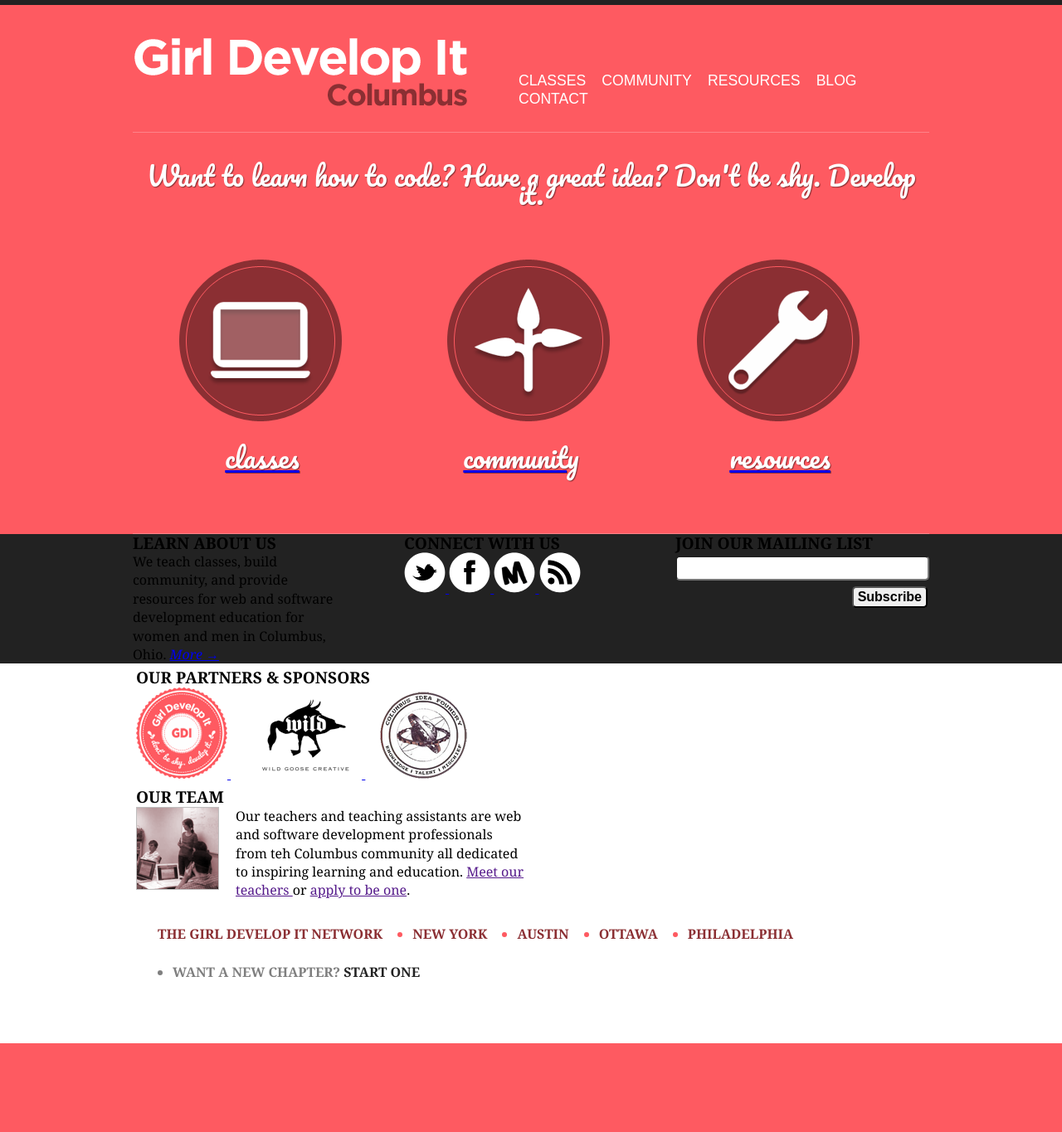
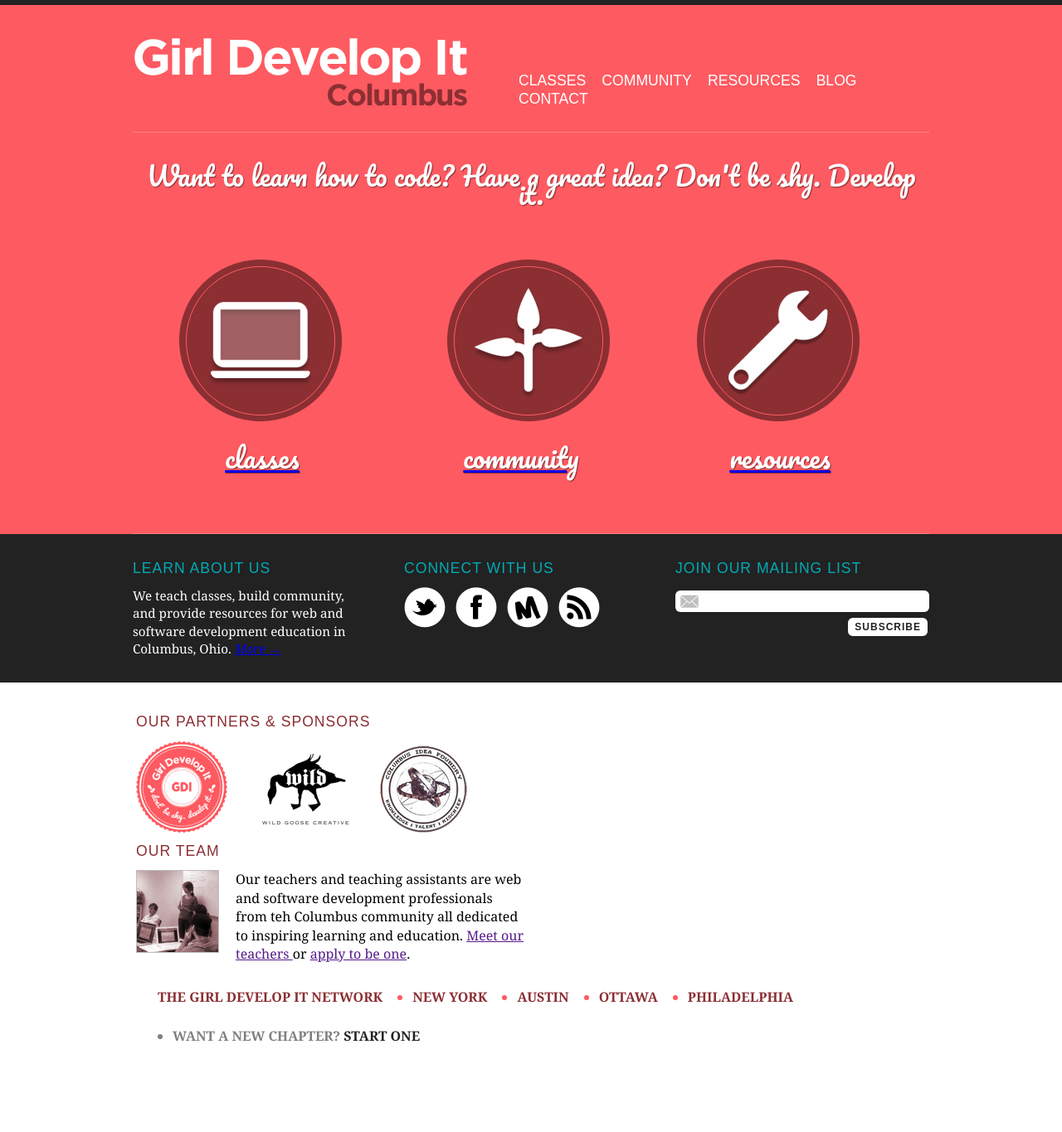
Before and after one commit to jenmyers/girldevelopitcbus.com, a Jekyll site: the page built from index.html, in a window 1280 px wide. Shown: the whole page at 83% size. Built offline with Jekyll 4.4.1, drawn with Linux system fonts in a browser that asks for light colours; Markdown is read by kramdown in place of the engine named in the settings; before the commit the page ends 1258 px from its top, so only the background shows below that.

Commit message:
Added layout and typography for the black bar section.

```diff
--- a/_layouts/default.html
+++ b/_layouts/default.html
@@ -46,18 +46,19 @@
 
 			<div id="aboutus">
 				<h4>Learn about us</h4>
-					<p>We teach classes, build community, and provide resources for web and software development education for women and men in Columbus, Ohio.
+					<p>We teach classes, build community, and provide resources for web and software development education in Columbus, Ohio.
 					<a href="aboutus/">More &rarr;</a>
 				</p>
 			</div> <!-- end "aboutus" -->
 
 			<div id="connect">
 				<h4>Connect with us</h4>
-				<a href="http://www.twitter.com/gdicbus">					<img src="images/twitter.png">		</a>
-				<a href="http://www.facebook.com/girldevelopitcbus">		<img src="images/facebook.png">		</a>
-				<a href="http://www.meetup.com/girldevelopitcbus/">			<img src="images/meetup.png">		</a>
-				<a href="http://girldevelopitcbus.com/rss/">				<img src="images/rss.png">			</a>
-
+				<ul>
+				  <li><a href="http://www.twitter.com/gdicbus"><img src="images/twitter.png"></a></li>
+				  <li><a href="http://www.facebook.com/girldevelopitcbus"><img src="images/facebook.png"></a></li>
+				  <li><a href="http://www.meetup.com/girldevelopitcbus/"><img src="images/meetup.png"></a></li>
+				  <li><a href="http://girldevelopitcbus.com/rss/"><img src="images/rss.png"></a></li>
+			  </ul>
 			</div>
 
 			<div id="maillist">
@@ -77,9 +78,9 @@
 
 			<div id="partners">
 				<h4>Our partners &amp; sponsors</h4>
-				<a href="http://www.girldevelopit.com/">					<img src="images/GDI.png">			</a>
-				<a href="http://www.wildgoosecreative.com/">				<img src="images/wildgoose.png">	</a>
-				<a href="http://www.columbusideafoundry.com/">				<img src="images/CIF.png">			</a>
+				<a href="http://www.girldevelopit.com/"><img src="images/GDI.png"></a>
+				<a href="http://www.wildgoosecreative.com/"><img src="images/wildgoose.png"></a>
+				<a href="http://www.columbusideafoundry.com/"><img src="images/CIF.png"></a>
 
 			</div> <!-- end "partners" -->
 
--- a/css/screen.css
+++ b/css/screen.css
@@ -1,4 +1,3 @@
-
 /*
 	Girl Develop it Columbus ~ Design by Jen Myers 2012
 */
@@ -27,12 +26,12 @@
 article,aside,canvas,details,figcaption,figure,
 footer,hgroup,menu,nav,section,summary,
 time,mark,audio,video , p{
-  border: 					0;
-  font: 					inherit;
-  margin: 					0;
-  outline: 					0;
-  padding: 					0;
-  vertical-align: 			baseline;
+  border: 0;
+  font: inherit;
+  margin: 0;
+  outline: 0;
+  padding: 0;
+  vertical-align: baseline;
 }
 
 /* BASE */
@@ -88,9 +87,12 @@
 }
 
 h4 {
-	font-weight:			800;
-	text-transform: 		uppercase;
-	font-size:				120%;
+	font-family: "proxima-nova", sans-serif;
+  font-size: 110%;
+  font-weight: normal;
+  letter-spacing: 1px;
+  margin-bottom: 12px;
+  text-transform: uppercase;
 }
 
 #class_pic {
@@ -114,11 +116,6 @@
 
 .left {
 	float:					left;
-}
-
-
-h4 {
-	margin:					0;
 }
 
 
@@ -207,12 +204,34 @@
 
 .black-bar {
   background-color: #222;
+  padding: 30px 0;
   width: 100%;
+}
+
+.black-bar h4 {
+  color: #02aab5;
+}
+
+.black-bar p {
+  color: #fff;
+  font-size: 95%;
+  line-height: 140%;
+}
+
+#connect li {
+  display: inline;
+  float: left;
+  margin-right: 12px;
 }
 
 .white-bar {
   background-color: #fff;
+  padding: 30px 0;
   width: 100%;
+}
+
+.white-bar h4 {
+  color: #8b2f33;
 }
 
 
@@ -344,27 +363,30 @@
 	padding-left:			65px;
 }
 
+.email , .submit {
+  -moz-border-radius: 6px;
+  -webkit-border-radius: 6px;
+  -khtml-border-radius: 6px;
+  border-radius: 6px;
+  border: none;
+}
 
 .email {
-	background:				#FFFFFF url(images/email.png) no-repeat 4px 4px;
-	padding:				4px 4px 4px 30px;
-	width:					268px;
-	height:					18px;
-	margin: 				4px 0 0 0;
+  background: #fff url('../images/email-icon.png') no-repeat 4px 4px;
+  padding: 4px 4px 4px 34px;
+  width: 268px;
+  height: 18px;
+  margin: 4px 0 0 0;
 }
 
-.email , .submit {
-    -moz-border-radius: 	5px;
-    -webkit-border-radius: 	5px;
-    -khtml-border-radius: 	5px;
-    border-radius: 			5px;
+.submit {
+  background-color: #fff;
+  clear: both;
+  color: #222;
+  float: right;
+  font-size: 75%;
+  letter-spacing: 1px;
+  margin: 7px -42px 0;
+  padding: 4px 8px;
+  text-transform: uppercase;
 }
-
-
-
-.submit {
-	clear:					both;
-	float:					right;
-    margin: 				7px -42px 0;
-    padding: 				2px 5px;
-}
```
Also changed, not shown: images/email-icon.png (added), 4 other files.
